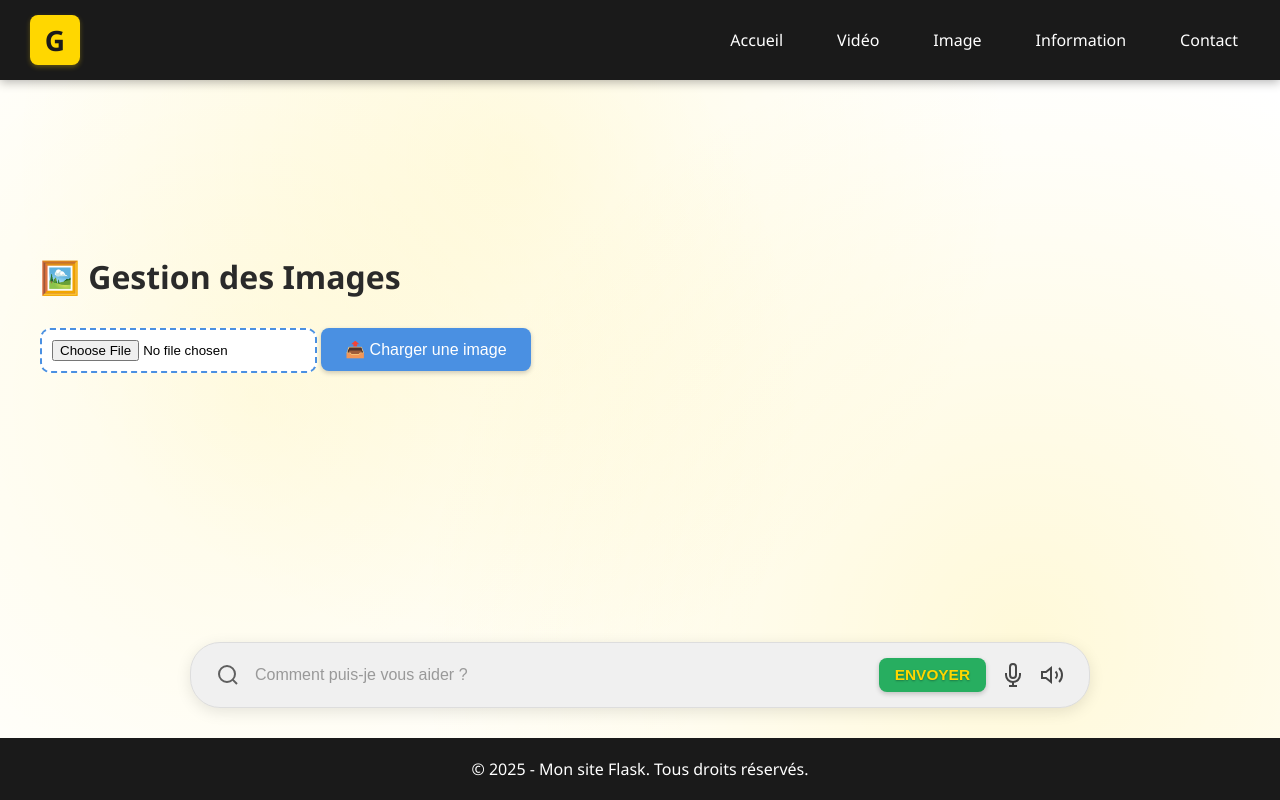
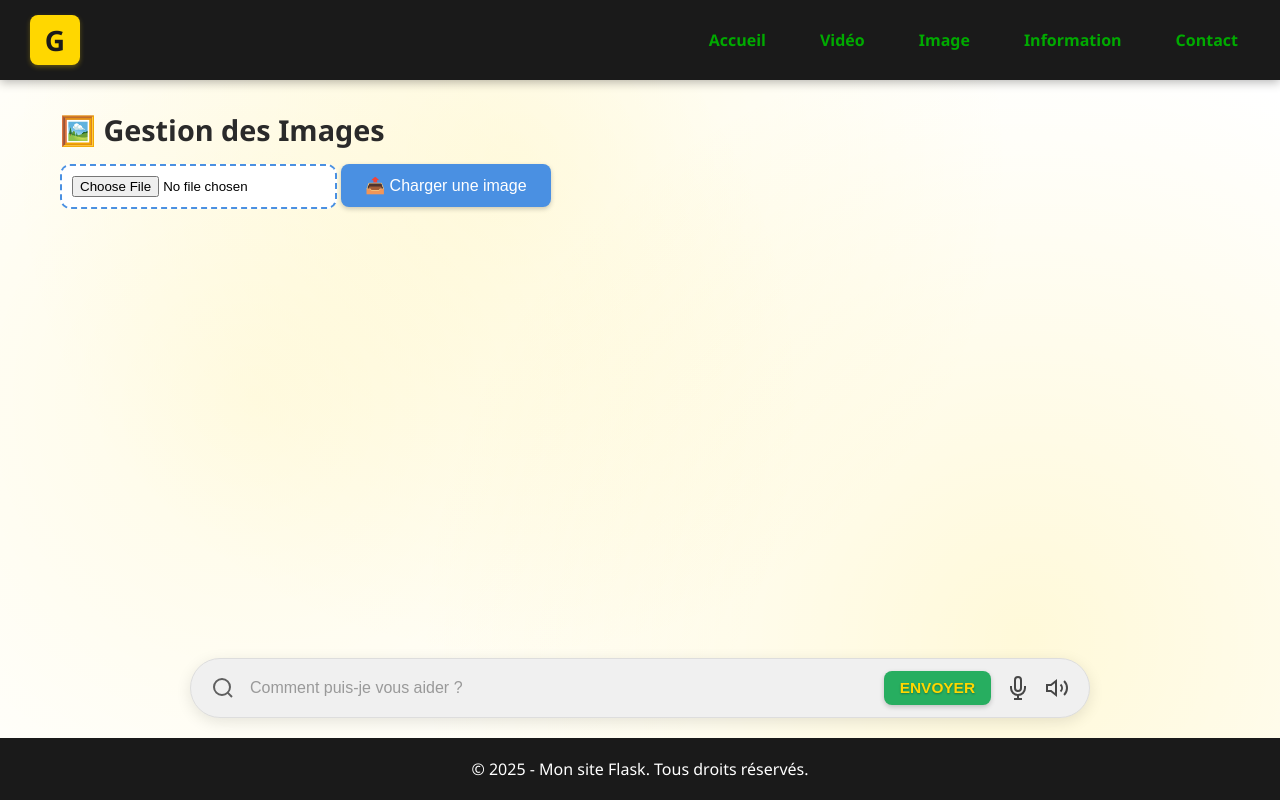
Before and after one commit to Ricardo20206/Projet-ydays, a Flask app: page /image in a window 1280 px wide. Run offline with Flask 3, Linux system fonts and the light colour scheme.

Commit message:
Navigation colorÃ©e par page et optimisation mise en page sans dÃ©filement

```diff
--- a/static/css/style.css
+++ b/static/css/style.css
@@ -94,17 +94,62 @@ body.home-page .nav-links a:hover {
     background: rgba(255, 215, 0, 0.2);
 }
 
+/* Page Vidéo - liens en bleu et gras */
+body.video-page .nav-links a {
+    color: #0066CC;
+    font-weight: bold;
+}
+
+body.video-page .nav-links a:hover {
+    color: #0066CC;
+    background: rgba(0, 102, 204, 0.2);
+}
+
+/* Page Image - liens en vert et gras */
+body.image-page .nav-links a {
+    color: #00AA00;
+    font-weight: bold;
+}
+
+body.image-page .nav-links a:hover {
+    color: #00AA00;
+    background: rgba(0, 170, 0, 0.2);
+}
+
+/* Page Information - liens en rouge et gras */
+body.information-page .nav-links a {
+    color: #CC0000;
+    font-weight: bold;
+}
+
+body.information-page .nav-links a:hover {
+    color: #CC0000;
+    background: rgba(204, 0, 0, 0.2);
+}
+
+/* Page Contact - liens en orange et gras */
+body.contact-page .nav-links a {
+    color: #FF6600;
+    font-weight: bold;
+}
+
+body.contact-page .nav-links a:hover {
+    color: #FF6600;
+    background: rgba(255, 102, 0, 0.2);
+}
+
 /* Main content */
 main {
     flex: 1;
-    padding: 40px 20px;
+    padding: 10px 20px;
     display: flex;
     flex-direction: column;
     align-items: center;
-    justify-content: center;
+    justify-content: flex-start;
     max-width: 1400px;
     margin: 0 auto;
     width: 100%;
+    overflow-y: auto;
 }
 
 /* Titre de bienvenue */
@@ -149,11 +194,12 @@ main {
 .media-container {
     background: #2a2a2a;
     border-radius: 20px;
-    padding: 10px;
-    margin: 30px auto;
+    padding: 8px;
+    margin: 10px auto;
     width: 100%;
     max-width: 1600px;
-    min-height: 400px;
+    min-height: 200px;
+    max-height: calc(100vh - 350px);
     display: flex;
     align-items: center;
     justify-content: center;
@@ -165,8 +211,8 @@ main {
 
 .media-container video,
 .media-container img {
-    max-width: 70%;
-    max-height: 400px;
+    max-width: 75%;
+    max-height: calc(100vh - 380px);
     width: auto;
     height: auto;
     border-radius: 10px;
@@ -258,13 +304,13 @@ main {
 .search-bar {
     background: #f0f0f0;
     border-radius: 30px;
-    padding: 15px 25px;
+    padding: 12px 20px;
     display: flex;
     align-items: center;
     gap: 15px;
     max-width: 900px;
     width: 100%;
-    margin-top: 40px;
+    margin-top: 15px;
     box-shadow: 0 4px 15px rgba(0, 0, 0, 0.1);
     border: 1px solid #ddd;
     flex-wrap: wrap;
@@ -363,7 +409,7 @@ button.send-btn:hover {
 
 /* Formulaires */
 .upload-form {
-    margin: 20px 0;
+    margin: 10px 0;
 }
 
 .upload-form input[type="file"] {
@@ -454,13 +500,20 @@ footer {
     width: 100%;
     max-width: 1200px;
     margin: 0 auto;
+    padding: 10px 20px;
+}
+
+.page-content h1 {
+    margin-bottom: 15px !important;
+    margin-top: 10px !important;
+    font-size: 1.8em;
 }
 
 .info-section {
     background: white;
     border-radius: 15px;
-    padding: 30px;
-    margin: 20px 0;
+    padding: 15px;
+    margin: 10px 0;
     box-shadow: 0 4px 15px rgba(0, 0, 0, 0.1);
 }
 
--- a/templates/base.html
+++ b/templates/base.html
@@ -7,7 +7,7 @@
     <link rel="stylesheet" href="{{ url_for('static', filename='css/style.css') }}">
 </head>
 
-<body {% if title == 'Accueil' %}class="home-page"{% endif %}>
+<body {% if title == 'Accueil' %}class="home-page"{% elif title == 'Vidéo' %}class="video-page"{% elif title == 'Image' %}class="image-page"{% elif title == 'Information' %}class="information-page"{% elif title == 'Contact' %}class="contact-page"{% endif %}>
 
     {% include 'header.html' %}
 
@@ -17,7 +17,7 @@
     </main>
 
     {% if not hide_search %}
-    <div style="padding: 20px; display: flex; justify-content: center;">
+    <div style="padding: 10px; display: flex; justify-content: center;">
         <div class="search-bar">
             <svg class="search-icon" viewBox="0 0 24 24" fill="none" stroke="currentColor" stroke-width="2">
                 <circle cx="11" cy="11" r="8"></circle>
--- a/templates/image.html
+++ b/templates/image.html
@@ -8,7 +8,7 @@
     };
 </script>
 <div class="page-content">
-    <h1 style="color: #2a2a2a; margin-bottom: 30px;">🖼️ Gestion des Images</h1>
+    <h1 style="color: #2a2a2a; margin-bottom: 15px;">🖼️ Gestion des Images</h1>
 
     <form class="upload-form" action="/upload" method="POST" enctype="multipart/form-data">
         <input type="file" name="file" accept="image/*" required>
@@ -20,12 +20,12 @@
         <img src="{{ url_for('serve_image', filename=image) }}" alt="Image uploadée">
     </div>
 
-    <div style="margin-top: 20px; text-align: center;">
+    <div style="margin-top: 10px; text-align: center;">
         <button class="delete-btn" onclick="deleteFile('{{ image }}')">🗑 Supprimer l'image</button>
     </div>
 
     {% if processed_image %}
-    <div class="info-section" style="margin-top: 30px;">
+    <div class="info-section" style="margin-top: 15px;">
         <h4>✅ Image traitée disponible :</h4>
         <div class="media-container">
             <img src="{{ url_for('serve_image', filename=processed_image) }}" alt="Image traitée">
--- a/templates/video.html
+++ b/templates/video.html
@@ -8,7 +8,7 @@
     };
 </script>
 <div class="page-content">
-    <h1 style="color: #2a2a2a; margin-bottom: 30px;">📹 Gestion des Vidéos</h1>
+    <h1 style="color: #2a2a2a; margin-bottom: 15px;">📹 Gestion des Vidéos</h1>
 
     <form class="upload-form" action="/upload" method="POST" enctype="multipart/form-data">
         <input type="file" name="file" accept="video/*" required>
@@ -22,12 +22,12 @@
         </video>
     </div>
 
-    <div style="margin-top: 20px; text-align: center;">
+    <div style="margin-top: 10px; text-align: center;">
         <button class="delete-btn" onclick="deleteFile('{{ video }}')">🗑 Supprimer la vidéo</button>
     </div>
 
     {% if processed_video %}
-    <div class="info-section" style="margin-top: 30px;">
+    <div class="info-section" style="margin-top: 15px;">
         <h4>✅ Vidéo traitée disponible :</h4>
         <div class="media-container">
             <video controls>
```
Also changed, not shown: README.md, 1 other file.
